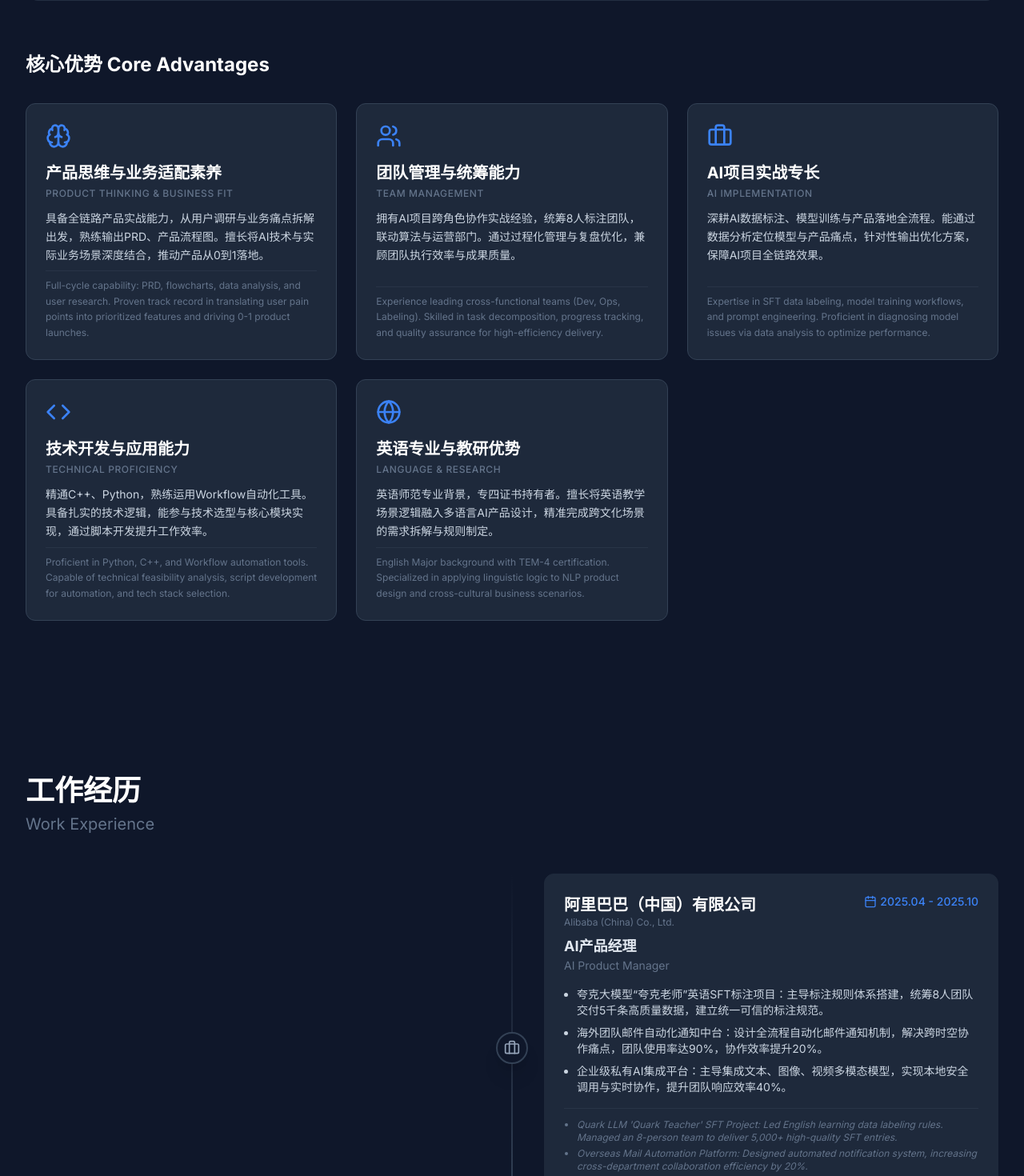
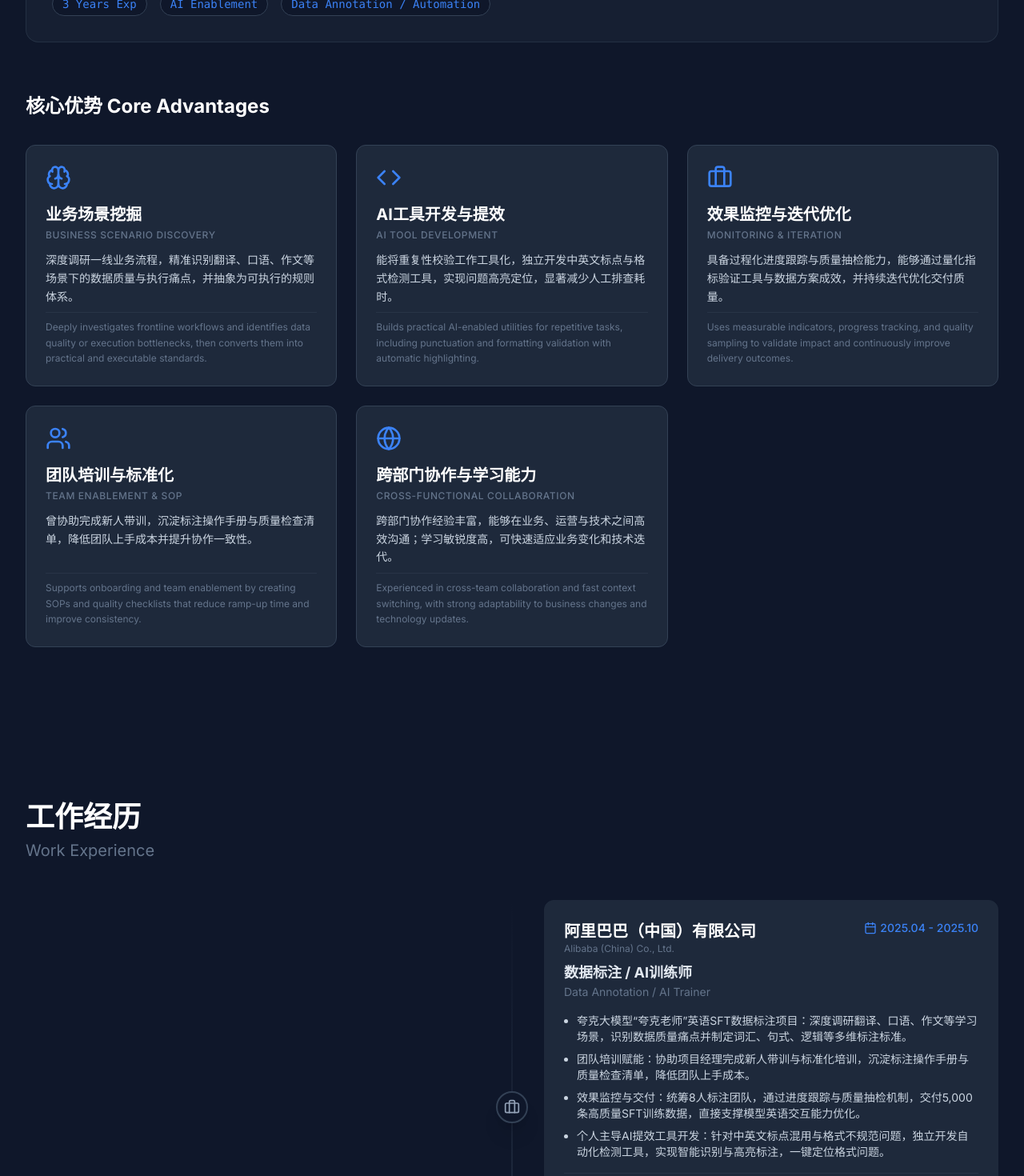
Before and after one commit to redbanchk/Personal-Site, a React (Vite) app: page / in a window 1280 px wide. Shown: the part 1240-2710 px from the top of the page at 80% size. Built offline with nearby package versions, Linux system fonts and the light colour scheme.

Commit message:
更新个人网站内容以匹配新版简历

```diff
--- a/components/Footer.tsx
+++ b/components/Footer.tsx
@@ -10,10 +10,10 @@ const Footer: React.FC = () => {
           <div className="text-center md:text-left">
             <h3 className="text-2xl font-bold text-white mb-2">{PERSONAL_INFO.nameZh} <span className="text-base font-normal text-slate-500">| {PERSONAL_INFO.nameEn}</span></h3>
             <p className="text-slate-400 text-sm max-w-xs mb-1">
-              期待 AI 产品经理相关机会。
+              期待 AI 赋能业务专员相关机会。
             </p>
             <p className="text-slate-600 text-xs max-w-xs">
-              Open to opportunities in AI Product Management.
+              Open to opportunities in AI-enabled business operations.
             </p>
           </div>
 
--- a/components/Navbar.tsx
+++ b/components/Navbar.tsx
@@ -1,6 +1,6 @@
 import React, { useState, useEffect } from 'react';
 import { Menu, X, Mail, Phone, MessageSquare, Copy, Check } from 'lucide-react';
-import { CONTACT_INFO } from '../constants';
+import { CONTACT_INFO, PERSONAL_INFO } from '../constants';
 
 const Navbar: React.FC = () => {
   const [isOpen, setIsOpen] = useState(false);
@@ -43,7 +43,7 @@ const Navbar: React.FC = () => {
           <div className="flex justify-between items-center">
             <div className="flex-shrink-0 flex items-center">
               <a href="#home" className="text-xl font-bold text-white tracking-tight hover:text-primary transition-colors">
-                Kunji He's Portfolio
+                {PERSONAL_INFO.nameEn}'s Portfolio
               </a>
             </div>
 
--- a/components/Skills.tsx
+++ b/components/Skills.tsx
@@ -36,8 +36,8 @@ const Skills: React.FC = () => {
 
              <div className="mt-8 flex flex-wrap gap-4 text-sm text-primary font-mono">
                <span className="bg-slate-900 px-3 py-1 rounded-full border border-slate-700">3 Years Exp</span>
-               <span className="bg-slate-900 px-3 py-1 rounded-full border border-slate-700">Product Management</span>
-               <span className="bg-slate-900 px-3 py-1 rounded-full border border-slate-700">AI / LLM</span>
+               <span className="bg-slate-900 px-3 py-1 rounded-full border border-slate-700">AI Enablement</span>
+               <span className="bg-slate-900 px-3 py-1 rounded-full border border-slate-700">Data Annotation / Automation</span>
              </div>
            </div>
         </div>
--- a/constants.tsx
+++ b/constants.tsx
@@ -6,17 +6,17 @@ import { Experience, Project, Skill, SocialLink } from './types';
 export const PERSONAL_INFO = {
   nameZh: "何坤冀",
   nameEn: "Kunji He",
-  titleZh: "AI产品经理",
-  titleEn: "AI Product Manager",
-  taglineZh: "链接复杂AI模型与用户核心需求的桥梁",
-  taglineEn: "Bridging the gap between Complex AI Models and User-Centric Products",
-  summaryZh: "男 | 24岁 | 3年工作经验 | 衡阳师范大学 | 英语师范",
-  summaryEn: "Male | 24 Years Old | 3 Years Exp | Hengyang Normal University | English Education",
-  aboutZh: "具备全链路产品实战能力，覆盖需求挖掘、数据分析、文档输出、功能设计、场景适配、落地迭代的完整流程。擅长将 AI 技术与实际业务场景深度结合，优化产品功能适配性与用户体验。在「人人都是产品经理」平台持续输出 AI 产品设计原创文章。",
-  aboutEn: "I possess full-cycle product capabilities, from requirements gathering to data-driven iteration. I specialize in combining AI technologies (LLMs, NLP) with practical business scenarios to solve real-world problems. I actively publish original articles on AI product design.",
-  email: "kunji.he@example.com",
-  locationZh: "中国",
-  locationEn: "China",
+  titleZh: "AI赋能业务专员",
+  titleEn: "AI-Enabled Business Specialist",
+  taglineZh: "识别一线业务痛点，用AI工具驱动效率提升与流程优化",
+  taglineEn: "Turning frontline business pain points into measurable efficiency gains with AI tools.",
+  summaryZh: "男 | 24岁 | 3年工作经验 | 期望城市：泰安",
+  summaryEn: "Male | 24 | 3 Years Experience | Target City: Tai'an",
+  aboutZh: "具备业务场景挖掘与AI工具开发落地实战经验，擅长识别一线业务痛点并通过技术手段提效。拥有效果监控与迭代优化意识，能用量化指标验证工具成效；具备团队AI工具培训与推广能力，曾主导新人带训与标准化流程沉淀；跨部门协作经验丰富，学习敏锐度高，能快速适应业务变化与技术迭代，精通Python并具备程序开发能力。",
+  aboutEn: "Hands-on experience in business scenario discovery and AI tool implementation. Skilled at identifying frontline pain points and improving efficiency through practical technical solutions. Strong in result monitoring and iterative optimization with measurable indicators, team enablement and SOP training, cross-functional collaboration, and rapid adaptation to changing business needs. Proficient in Python development.",
+  email: "1094822072@qq.com",
+  locationZh: "泰安",
+  locationEn: "Tai'an, China",
   portrait1_1: "./portrait_1_1.jpg", // Please save your Blue Suit photo as portrait_1_1.jpg in the public/root folder
   portrait2_3: "./portrait_2_3.jpg", // Please save your Dark Suit/Hand-on-chin photo as portrait_2_3.jpg in the public/root folder
 };
@@ -31,53 +31,45 @@ export const CONTACT_INFO = {
 
 // Social Links
 export const SOCIAL_LINKS: SocialLink[] = [
-  { name: 'GitHub', url: 'https://github.com/redbanchk', icon: <Github className="w-5 h-5" /> },
-  {
-    name: '人人都是产品经理',
-    url: 'https://www.woshipm.com/u/1628826',
-    icon: (
-      <svg className="w-5 h-5" viewBox="0 0 1024 1024" version="1.1" xmlns="http://www.w3.org/2000/svg" fill="currentColor">
-        <path d="M224 320h144l144 160 144-160h144v576h-128V480l-160 192-160-192v416h-128V320z" />
-      </svg>
-    )
-  },
+  { name: '个人网站', url: 'https://mypersonalsite.readingassistant.top', icon: <Globe className="w-5 h-5" /> },
+  { name: '邮箱', url: 'mailto:1094822072@qq.com', icon: <Mail className="w-5 h-5" /> },
 ];
 
 // Skills / Advantages
 export const SKILLS: Skill[] = [
   {
-    titleZh: "产品思维与业务适配素养",
-    titleEn: "Product Thinking & Business Fit",
-    descriptionZh: "具备全链路产品实战能力，从用户调研与业务痛点拆解出发，熟练输出PRD、产品流程图。擅长将AI技术与实际业务场景深度结合，推动产品从0到1落地。",
-    descriptionEn: "Full-cycle capability: PRD, flowcharts, data analysis, and user research. Proven track record in translating user pain points into prioritized features and driving 0-1 product launches.",
+    titleZh: "业务场景挖掘",
+    titleEn: "Business Scenario Discovery",
+    descriptionZh: "深度调研一线业务流程，精准识别翻译、口语、作文等场景下的数据质量与执行痛点，并抽象为可执行的规则体系。",
+    descriptionEn: "Deeply investigates frontline workflows and identifies data quality or execution bottlenecks, then converts them into practical and executable standards.",
     icon: "Brain"
   },
   {
-    titleZh: "团队管理与统筹能力",
-    titleEn: "Team Management",
-    descriptionZh: "拥有AI项目跨角色协作实战经验，统筹8人标注团队，联动算法与运营部门。通过过程化管理与复盘优化，兼顾团队执行效率与成果质量。",
-    descriptionEn: "Experience leading cross-functional teams (Dev, Ops, Labeling). Skilled in task decomposition, progress tracking, and quality assurance for high-efficiency delivery.",
+    titleZh: "AI工具开发与提效",
+    titleEn: "AI Tool Development",
+    descriptionZh: "能将重复性校验工作工具化，独立开发中英文标点与格式检测工具，实现问题高亮定位，显著减少人工排查耗时。",
+    descriptionEn: "Builds practical AI-enabled utilities for repetitive tasks, including punctuation and formatting validation with automatic highlighting.",
+    icon: "Code"
+  },
+  {
+    titleZh: "效果监控与迭代优化",
+    titleEn: "Monitoring & Iteration",
+    descriptionZh: "具备过程化进度跟踪与质量抽检能力，能够通过量化指标验证工具与数据方案成效，并持续迭代优化交付质量。",
+    descriptionEn: "Uses measurable indicators, progress tracking, and quality sampling to validate impact and continuously improve delivery outcomes.",
+    icon: "Briefcase"
+  },
+  {
+    titleZh: "团队培训与标准化",
+    titleEn: "Team Enablement & SOP",
+    descriptionZh: "曾协助完成新人带训，沉淀标注操作手册与质量检查清单，降低团队上手成本并提升协作一致性。",
+    descriptionEn: "Supports onboarding and team enablement by creating SOPs and quality checklists that reduce ramp-up time and improve consistency.",
     icon: "Users"
   },
   {
-    titleZh: "AI项目实战专长",
-    titleEn: "AI Implementation",
-    descriptionZh: "深耕AI数据标注、模型训练与产品落地全流程。能通过数据分析定位模型与产品痛点，针对性输出优化方案，保障AI项目全链路效果。",
-    descriptionEn: "Expertise in SFT data labeling, model training workflows, and prompt engineering. Proficient in diagnosing model issues via data analysis to optimize performance.",
-    icon: "Briefcase"
-  },
-  {
-    titleZh: "技术开发与应用能力",
-    titleEn: "Technical Proficiency",
-    descriptionZh: "精通C++、Python，熟练运用Workflow自动化工具。具备扎实的技术逻辑，能参与技术选型与核心模块实现，通过脚本开发提升工作效率。",
-    descriptionEn: "Proficient in Python, C++, and Workflow automation tools. Capable of technical feasibility analysis, script development for automation, and tech stack selection.",
-    icon: "Code"
-  },
-  {
-    titleZh: "英语专业与教研优势",
-    titleEn: "Language & Research",
-    descriptionZh: "英语师范专业背景，专四证书持有者。擅长将英语教学场景逻辑融入多语言AI产品设计，精准完成跨文化场景的需求拆解与规则制定。",
-    descriptionEn: "English Major background with TEM-4 certification. Specialized in applying linguistic logic to NLP product design and cross-cultural business scenarios.",
+    titleZh: "跨部门协作与学习能力",
+    titleEn: "Cross-Functional Collaboration",
+    descriptionZh: "跨部门协作经验丰富，能够在业务、运营与技术之间高效沟通；学习敏锐度高，可快速适应业务变化和技术迭代。",
+    descriptionEn: "Experienced in cross-team collaboration and fast context switching, with strong adaptability to business changes and technology updates.",
     icon: "Globe"
   }
 ];
@@ -87,33 +79,67 @@ export const EXPERIENCES: Experience[] = [
   {
     companyZh: "阿里巴巴（中国）有限公司",
     companyEn: "Alibaba (China) Co., Ltd.",
-    roleZh: "AI产品经理",
-    roleEn: "AI Product Manager",
+    roleZh: "数据标注 / AI训练师",
+    roleEn: "Data Annotation / AI Trainer",
     period: "2025.04 - 2025.10",
     descriptionZh: [
-      "夸克大模型“夸克老师”英语SFT标注项目：主导标注规则体系搭建，统筹8人团队交付5千条高质量数据，建立统一可信的标注规范。",
-      "海外团队邮件自动化通知中台：设计全流程自动化邮件通知机制，解决跨时空协作痛点，团队使用率达90%，协作效率提升20%。",
-      "企业级私有AI集成平台：主导集成文本、图像、视频多模态模型，实现本地安全调用与实时协作，提升团队响应效率40%。"
+      "夸克大模型“夸克老师”英语SFT数据标注项目：深度调研翻译、口语、作文等学习场景，识别数据质量痛点并制定词汇、句式、逻辑等多维标注标准。",
+      "团队培训赋能：协助项目经理完成新人带训与标准化培训，沉淀标注操作手册与质量检查清单，降低团队上手成本。",
+      "效果监控与交付：统筹8人标注团队，通过进度跟踪与质量抽检机制，交付5,000条高质量SFT训练数据，直接支撑模型英语交互能力优化。",
+      "个人主导AI提效工具开发：针对中英文标点混用与格式不规范问题，独立开发自动化检测工具，实现智能识别与高亮标注，一键定位格式问题。"
     ],
     descriptionEn: [
-      "Quark LLM 'Quark Teacher' SFT Project: Led English learning data labeling rules. Managed an 8-person team to deliver 5,000+ high-quality SFT entries.",
-      "Overseas Mail Automation Platform: Designed automated notification system, increasing cross-department collaboration efficiency by 20%.",
-      "Enterprise AI Integration Platform: Integrated multi-modal models into a secure local environment with real-time collaboration, improving efficiency by 40%."
+      "Quark LLM 'Quark Teacher' SFT: Investigated English learning scenarios and defined multi-dimensional labeling standards for vocabulary, sentence structure, and logic.",
+      "Team Enablement: Assisted onboarding and standardized training, producing operation manuals and quality checklists.",
+      "Delivery & Monitoring: Coordinated an 8-member team and delivered 5,000 high-quality SFT records with process tracking and quality sampling.",
+      "Personal AI Utility: Built an automated punctuation and formatting checker to highlight issues and reduce manual verification effort."
     ]
   },
   {
     companyZh: "上海淳业仪表科技有限公司",
     companyEn: "Shanghai Chunye Instrument Technology",
-    roleZh: "AI技术负责人 / 外贸运营专员",
-    roleEn: "AI Tech Lead / Foreign Trade Ops",
+    roleZh: "外贸业务员",
+    roleEn: "Foreign Trade Sales Representative",
     period: "2024.08 - 2024.12",
     descriptionZh: [
-      "AI技术负责人：主导私有大模型本地化部署（Qwen 1.5 7B），搭建外贸AI对话系统，回复速度提升60%。",
-      "外贸运营：负责MIC中国制造网和阿里国际平台运营，优化SEO与产品展示，提升曝光与触达效率。"
+      "平台运营与AI提效：负责MIC中国制造网平台日常运营，使用AI工具整理产品信息、翻译多语种文件、批量优化商品上架文案，提升产品页专业度与上架效率。",
+      "客户对接支持：利用AI快速生成客户询盘回复话术与产品技术参数说明，提升响应速度与专业度，辅助完成水质检测仪器及仪表产品的海外客户开发与维护。"
     ],
     descriptionEn: [
-      "AI Tech Lead: Led local deployment of Qwen 1.5 7B model. Built a customized AI dialogue system, increasing response speed by 60%.",
-      "Foreign Trade Ops: Optimized SEO and product listings for MIC and Alibaba International platforms."
+      "Platform Operation: Managed MIC listings and used AI tools for multilingual translation, product information structuring, and bulk copy optimization.",
+      "Client Support: Used AI to generate inquiry responses and technical parameter explanations, improving response speed and professionalism."
+    ]
+  },
+  {
+    companyZh: "衡阳幼儿师范高等专科学校",
+    companyEn: "Hengyang Preschool Education College",
+    roleZh: "英语教师（实习）",
+    roleEn: "English Teacher (Intern)",
+    period: "2024.03 - 2024.06",
+    descriptionZh: [
+      "采用互动式教学方法，通过小组协作任务、课堂即兴问答、情景模拟交流等形式激活课堂氛围，显著提升学生课堂参与率与语言表达兴趣。",
+      "负责作业与考试全流程设计评估，建立标准化评价体系，确保评价客观精准；并针对薄弱点提供及时反馈与个性化辅导方案。"
+    ],
+    descriptionEn: [
+      "Applied interactive teaching methods (group tasks, impromptu Q&A, scenario simulation) to improve engagement and speaking participation.",
+      "Designed and evaluated assignments and exams with standardized assessment criteria, then provided timely feedback and personalized tutoring."
+    ]
+  },
+  {
+    companyZh: "衡阳市第十六中学",
+    companyEn: "Hengyang No.16 Middle School",
+    roleZh: "英语教师 / 班主任（实习）",
+    roleEn: "English Teacher / Homeroom Teacher (Intern)",
+    period: "2023.09 - 2023.12",
+    descriptionZh: [
+      "独立完成初高中英语课程备课、授课、作业批改及学情分析，针对学生差异实施分层教学与个性化错题辅导。",
+      "建立班级量化考核制度并组建学习互助小组，结合主题班会与家校沟通提升班级管理成效。",
+      "任职一学期内，所带班级英语平均分从年级第9名跃升至第5名，整体及格率提升18%，班级获评“优秀进步集体”。"
+    ],
+    descriptionEn: [
+      "Handled full-cycle teaching tasks for junior and senior English classes with differentiated instruction and targeted error correction support.",
+      "Implemented class management mechanisms, peer-learning groups, and regular home-school communication.",
+      "Within one semester, class average ranking improved from 9th to 5th in grade and pass rate increased by 18%."
     ]
   }
 ];
@@ -121,53 +147,48 @@ export const EXPERIENCES: Experience[] = [
 // Projects
 export const PROJECTS: Project[] = [
   {
-    titleZh: "企业级私有AI集成平台",
-    titleEn: "Enterprise AI Integration Platform",
-    categoryZh: "工作项目 / 阿里巴巴",
-    categoryEn: "Work / Alibaba",
-    descriptionZh: "聚焦数据安全，集成主流多模态模型，支持本地/内网调用。创新设计小组级共享协作模块，实现AI生成文件在线预览与多人协作。",
-    descriptionEn: "Secure, local-first AI platform integrating multi-modal models. Features real-time collaborative editing and data compliance.",
-    techStack: ["Product Design", "System Integration", "Security Compliance"],
-    imageUrl: "https://images.unsplash.com/photo-1551288049-bebda4e38f71?q=80&w=600&auto=format&fit=crop",
-    demoUrl: "https://aistudio.readingassistant.top/",
-    isPersonal: false
-  },
-  {
-    titleZh: "海外邮件自动化通知中台",
-    titleEn: "Overseas Mail Automation Hub",
-    categoryZh: "工作项目 / 阿里巴巴",
-    categoryEn: "Work / Alibaba",
-    descriptionZh: "针对跨时空协作，设计全流程通知机制。支持双身份权限管理，进度实时同步与逾期提醒，大幅提升协作效率。",
-    descriptionEn: "Solved cross-timezone collaboration issues via automated notifications. Features hierarchy management and progress tracking.",
-    techStack: ["Workflow Automation", "Product Management", "UX Design"],
-    imageUrl: "https://images.unsplash.com/photo-1557200134-90327ee9fafa?q=80&w=600&auto=format&fit=crop",
-    demoUrl: "https://timesync.readingassistant.top/tasks",
-    isPersonal: false
+    titleZh: "阅读助手",
+    titleEn: "Reading Assistant",
+    categoryZh: "个人项目 / 独立开发（2025.11-至今）",
+    categoryEn: "Personal Project / Solo Development",
+    descriptionZh: "开发个人阅读管理工具，支持ISBN扫码/输入添加书籍、阅读进度可视化记录（当前页/总页数/百分比）与阅读时长统计；搭建固定时段邮件提醒机制，自动推送在读进度摘要。",
+    descriptionEn: "A personal reading management tool with ISBN add-book support, progress visualization, reading duration tracking, and scheduled email reminders.",
+    techStack: ["Python", "Database Design", "Frontend", "Task Scheduler"],
+    imageUrl: "https://images.unsplash.com/photo-1524995997946-a1c2e315a42f?q=80&w=600&auto=format&fit=crop",
+    isPersonal: true
   },
   {
     titleZh: "诸葛亮角色扮演大模型",
     titleEn: "Zhuge Liang Roleplay LLM",
-    categoryZh: "个人项目 / 微调",
-    categoryEn: "Personal / Fine-tuning",
-    descriptionZh: "独立完成开源大模型轻量化微调，收集《三国演义》素材，还原角色风格。全程自主推进数据整理、参数配置与部署。",
-    descriptionEn: "Independent lightweight fine-tuning of an open-source LLM. Curated datasets to replicate character style. Managed pipeline from data cleaning to deployment.",
-    techStack: ["Python", "PyTorch", "LLM Fine-tuning", "Prompt Engineering"],
+    categoryZh: "个人项目 / 独立开发（2025.11-至今）",
+    categoryEn: "Personal Project / Solo Development",
+    descriptionZh: "基于兴趣驱动的大模型场景化实践，自主收集《三国演义》《三国志》等文献素材，优化Prompt与微调参数，还原角色对话风格与历史知识储备。",
+    descriptionEn: "A scenario-based LLM practice project that recreates Zhuge Liang's speaking style and knowledge base through curated historical corpora and prompt/parameter optimization.",
+    techStack: ["Python", "Prompt Engineering", "LLM Fine-tuning", "Data Curation"],
     imageUrl: "./avatar.jpg",
-    githubUrl: "https://github.com/redbanchk/wolong-chat",
-    demoUrl: "https://wolongchat.readingassistant.top/",
     isPersonal: true
   },
   {
-    titleZh: "AI驱动热点新闻推送系统",
-    titleEn: "AI News Push System",
-    categoryZh: "个人开发 / 全栈",
-    categoryEn: "Personal / Full Stack",
-    descriptionZh: "融合爬虫与AI技术，抓取热点新闻并自动摘要分类，实现每日邮件推送。独立完成技术选型、开发测试与上线。",
-    descriptionEn: "Automated system combining crawlers and AI summarization. Scrapes trending news, filters via AI, and sends daily digests.",
-    techStack: ["Python", "Web Scraping", "NLP", "Automation"],
+    titleZh: "AI驱动热点新闻信息推送系统",
+    titleEn: "AI-Driven Hot News Push System",
+    categoryZh: "个人项目 / 独立开发（2025.10-至今）",
+    categoryEn: "Personal Project / Solo Development",
+    descriptionZh: "基于个人信息获取需求，融合爬虫抓取主流平台热点，通过大模型完成内容筛选、摘要生成与智能分类，并搭建定时邮件推送机制。",
+    descriptionEn: "An automated information assistant that crawls trending topics, uses LLMs for filtering/summarization/classification, and sends scheduled email digests.",
+    techStack: ["Python", "Web Crawling", "LLM Summarization", "Automation"],
     imageUrl: "https://images.unsplash.com/photo-1504711434969-e33886168f5c?q=80&w=600&auto=format&fit=crop",
-    githubUrl: "https://github.com/redbanchk/TrendRadar2.1",
-    demoUrl: "https://newsreport.readingassistant.top/",
+    isPersonal: true
+  },
+  {
+    titleZh: "个人网站",
+    titleEn: "Personal Website",
+    categoryZh: "个人项目 / 独立开发（2025.10-至今）",
+    categoryEn: "Personal Project / Solo Development",
+    descriptionZh: "围绕个人经历与项目展示搭建响应式作品集网站，持续维护内容与展示结构，支持对外访问。",
+    descriptionEn: "A continuously maintained responsive portfolio website for showcasing personal background and projects.",
+    techStack: ["React", "TypeScript", "Tailwind CSS", "Vite"],
+    imageUrl: "https://images.unsplash.com/photo-1461749280684-dccba630e2f6?q=80&w=600&auto=format&fit=crop",
+    demoUrl: "https://mypersonalsite.readingassistant.top",
     isPersonal: true
   }
 ];
```
